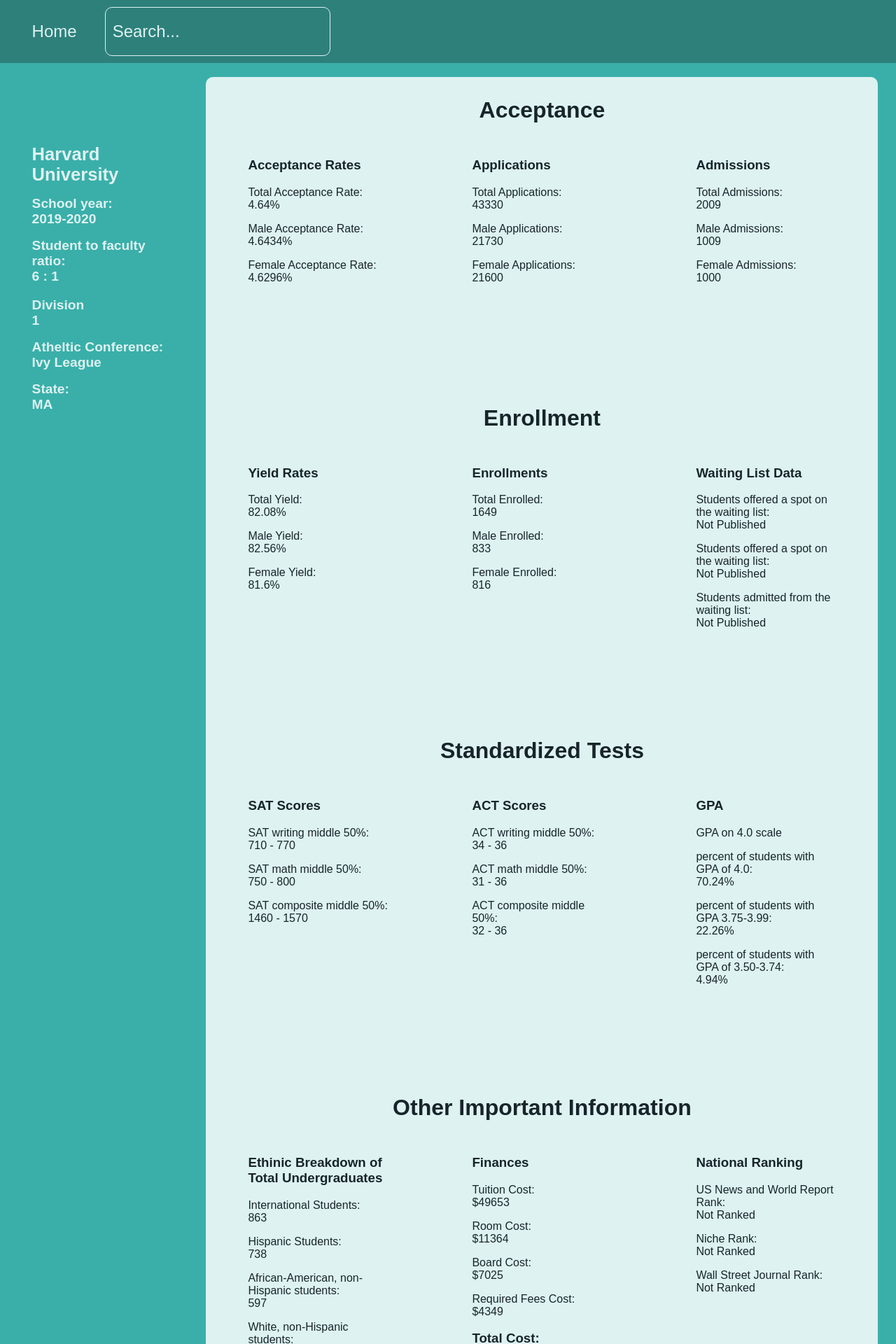
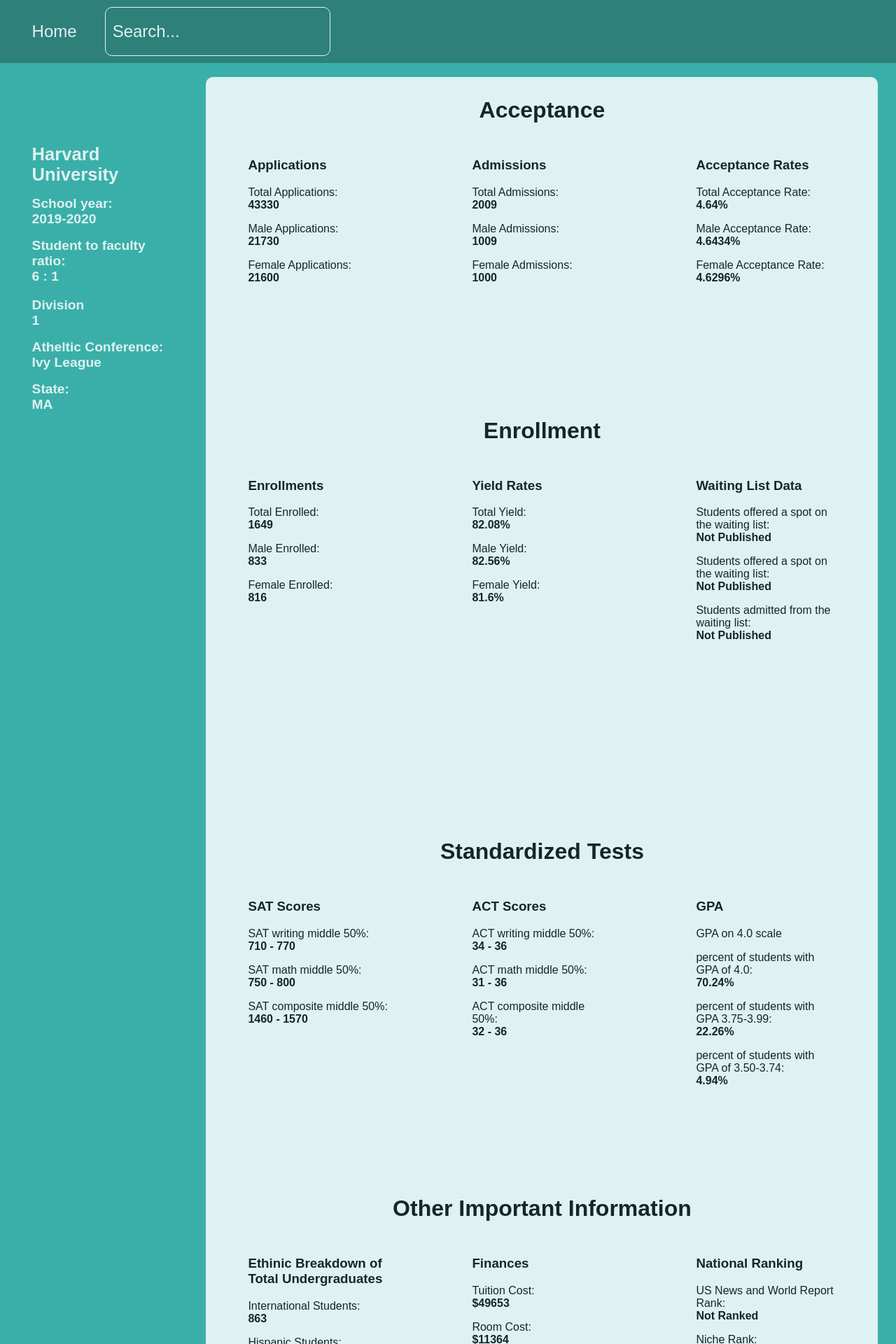
Before and after one commit to tomyyyD/djangoCollegeWebsite, a Django app: page /5/ in a window 1280 px wide. Shown: the top 1920 px of the page at 70% size. Run offline with Django 3.2, Linux system fonts and the light colour scheme; data comes from the database, SQL or seed files in the repository; some libraries are stand-ins or nearby versions.

Commit message:
bold the number in detail page

```diff
--- a/query/templates/query/details.html
+++ b/query/templates/query/details.html
@@ -39,25 +39,25 @@
                     <h1>Acceptance</h1>
                     <div class="collegeData">
                         <div class="dataGroup">
-                            <h3 class="info">Acceptance Rates</h3>
-                            <p>Total Acceptance Rate: <br>{{ college.totalAcceptRate }}%</p>
-                            <p>Male Acceptance Rate: <br>{{ college.maleAcceptRate }}%</p>
-                            <p>Female Acceptance Rate: <br>{{ college.femaleAcceptRate }}%</p>
-                            <p class='summary'>The percentage of applied students that were accepted.</p>
-                        </div>
-                        <div class="dataGroup">
                             <h3 class="info">Applications</h3>
-                            <p>Total Applications: <br>{{college.totalApps }}</p>
-                            <p>Male Applications: <br>{{college.maleApps }}</p>
-                            <p>Female Applications: <br>{{college.femaleApps }}</p>
-                            <p class='summary'>Applications are the number of students that applied to the university.</p>
+                            <p>Total Applications: <br><b>{{college.totalApps }}</b></p>
+                            <p>Male Applications: <br><b>{{college.maleApps }}</b></p>
+                            <p>Female Applications: <br><b>{{college.femaleApps }}</b></p>
+                            <p class='summary'>The number of students that applied to the university.</p>
                         </div>
                         <div class="dataGroup">
                             <h3 class="info">Admissions</h3>
-                            <p>Total Admissions: <br>{{college.totalAdmits }}</p>
-                            <p>Male Admissions: <br>{{college.maleAdmits }}</p>
-                            <p>Female Admissions: <br>{{college.femaleAdmits }}</p>
-                            <p class='summary'>Admissions are the number of students that are accepted into the university.</p>
+                            <p>Total Admissions: <br><b>{{college.totalAdmits }}</b></p>
+                            <p>Male Admissions: <br><b>{{college.maleAdmits }}</b></p>
+                            <p>Female Admissions: <br><b>{{college.femaleAdmits }}</b></p>
+                            <p class='summary'>The number of students that are accepted into the university.</p>
+                        </div>
+                        <div class="dataGroup">
+                            <h3 class="info">Acceptance Rates</h3>
+                            <p>Total Acceptance Rate: <br><b>{{ college.totalAcceptRate }}%</b></p>
+                            <p>Male Acceptance Rate: <br><b>{{ college.maleAcceptRate }}%</b></p>
+                            <p>Female Acceptance Rate: <br><b>{{ college.femaleAcceptRate }}%</b></p>
+                            <p class='summary'>The percentage of applied students that were admitted. (admitted students divided by applied students)</p>
                         </div>
                     </div>
                 </div>
@@ -65,41 +65,41 @@
                 <div class="dataType">
                     <h1>Enrollment</h1>
                     <div class="collegeData">
+                        <div class="dataGroup">
+                            <h3 class="info">Enrollments</h3>
+                            <p>Total Enrolled: <br><b>{{college.totalEnrolled }}</b></p>
+                            <p>Male Enrolled: <br><b>{{college.maleEnrolled }}</b></p>
+                            <p>Female Enrolled: <br><b>{{college.femaleEnrolled }}</b></p>
+                            <p class='summary'>The number of accepted students that attend the university.</p>
+                        </div>
                         <div class='dataGroup'>
                             <h3 class="info">Yield Rates</h3>
-                            <p>Total Yield: <br>{{college.totalYield}}%</p>
-                            <p>Male Yield: <br>{{college.maleYield}}%</p>
-                            <p>Female Yield: <br>{{college.femaleYield}}%</p>
-                            <p class='summary'>Yield is the percent of accepted students that attend the university.</p>
-                        </div>
-                        <div class="dataGroup">
-                            <h3 class="info">Enrollments</h3>
-                            <p>Total Enrolled: <br>{{college.totalEnrolled }}</p>
-                            <p>Male Enrolled: <br>{{college.maleEnrolled }}</p>
-                            <p>Female Enrolled: <br>{{college.femaleEnrolled }}</p>
-                            <p class='summary'>Enrollment is the number of accepted students that attend the university.</p>
+                            <p>Total Yield: <br><b>{{college.totalYield}}%</b></p>
+                            <p>Male Yield: <br><b>{{college.maleYield}}%</b></p>
+                            <p>Female Yield: <br><b>{{college.femaleYield}}%</b></p>
+                            <p class='summary'>The percent of accepted students that enroll in the university. (enrolled students divided by accepted students)</p>
                         </div>
                         <div class='dataGroup'>
                             <h3 class="info">Waiting List Data</h3>
-                            <p>Students offered a spot on the waiting list: <br>{% if college.offeredWaitlist == 0 %}
+                            <p>Students offered a spot on the waiting list: <br><b>{% if college.offeredWaitlist == 0 %}
                                 Not Published
                                 {% else %}
                                 {{college.offeredWaitlist}}
-                                {% endif %}
+                                {% endif %}</b>
                             </p>
-                            <p>Students offered a spot on the waiting list: <br>{% if college.tookWaitlist == 0 %}
+                            <p>Students offered a spot on the waiting list: <br><b>{% if college.tookWaitlist == 0 %}
                                 Not Published
                                 {% else %}
                                 {{college.tookWaitlist}}
-                                {% endif %}
+                                {% endif %}</b>
                             </p>
-                            <p>Students admitted from the waiting list: <br>{% if college.admittedWaitlist == 0 and college.tookWaitlist == 0 and college.offeredWaitlist == 0 %}
+                            <p>Students admitted from the waiting list: <br><b>{% if college.admittedWaitlist == 0 and college.tookWaitlist == 0 and college.offeredWaitlist == 0 %}
                                 Not Published
                                 {% else %}
                                 {{college.admittedWaitlist}}
-                                {% endif %}
+                                {% endif %}</b>
                             </p>
-                            <p class='summary'>{{college.name}}'s waiting list breakdown (if published). </p>
+                            <p class='summary'>The waiting list is where colleges will put students that they think are qualified but did not get accepted. If an accepted student decides not to go to the college, the college can pull from the waiting list to maintain their class size.</p>
                         </div>
                     </div>
                 </div>
@@ -109,16 +109,16 @@
                     <div class='collegeData'>
                         <div class='dataGroup'>
                             <h3 class="info">SAT Scores</h3>
-                            <p>SAT writing middle 50%: <br>{{ college.satWriting25th }} - {{college.satWriting75th}}</p>
-                            <p>SAT math middle 50%: <br>{{ college.satMath25th }} - {{college.satMath75th}}</p>
-                            <p>SAT composite middle 50%: <br>{{college.satTotal25th}} - {{college.satTotal75th}} </p>
+                            <p>SAT writing middle 50%: <br><b>{{ college.satWriting25th }} - {{college.satWriting75th}}</b></p>
+                            <p>SAT math middle 50%: <br><b>{{ college.satMath25th }} - {{college.satMath75th}}</b></p>
+                            <p>SAT composite middle 50%: <br><b>{{college.satTotal25th}} - {{college.satTotal75th}}</b></p>
                             <p class='summary'>The SAT score breakdown for {{ college.name }}.</p>
                         </div>
                         <div class='dataGroup'>
                             <h3 class="info">ACT Scores</h3>
-                            <p>ACT writing middle 50%: <br>{{ college.actEnglish25th }} - {{college.actEnglish75th}}</p>
-                            <p>ACT math middle 50%: <br>{{ college.actMath25th }} - {{college.actMath75th}}</p>
-                            <p>ACT composite middle 50%: <br>{{college.actTotal25th}} - {{college.actTotal75th}} </p>
+                            <p>ACT writing middle 50%: <br><b>{{ college.actEnglish25th }} - {{college.actEnglish75th}}</b></p>
+                            <p>ACT math middle 50%: <br><b>{{ college.actMath25th }} - {{college.actMath75th}}</b></p>
+                            <p>ACT composite middle 50%: <br><b>{{college.actTotal25th}} - {{college.actTotal75th}}</b></p>
                             <p class='summary'>The ACT score breakdown for {{ college.name }}.</p>
                         </div>
                         <div class="dataGroup">
@@ -128,9 +128,9 @@
                                 <p>This data was not published by {{college.name}}</p>
                             {% else %}
 
-                                <p>percent of students with GPA of 4.0: <br>{{ college.gpaFour }}%</p>
-                                <p>percent of students with GPA 3.75-3.99: <br>{{ college.gpaThreeSevenFive }}%</p>
-                                <p>percent of students with GPA of 3.50-3.74: <br>{{ college.gpaThreeFive }}%</p>
+                                <p>percent of students with GPA of 4.0: <br><b>{{ college.gpaFour }}%</b></p>
+                                <p>percent of students with GPA 3.75-3.99: <br><b>{{ college.gpaThreeSevenFive }}%</b></p>
+                                <p>percent of students with GPA of 3.50-3.74: <br><b>{{ college.gpaThreeFive }}%</b></p>
                             {% endif %}
                             <p class='summary'>The GPA breakdown for {{ college.name }} in the 4.0-3.5 range.</p>
                         </div>
@@ -141,30 +141,30 @@
                     <div class='collegeData'>
                         <div class='dataGroup'>
                             <h3 class="info">Ethinic Breakdown of Total Undergraduates</h3>
-                            <p>International Students: <br>{{college.internationalStudents}}</p>
-                            <p>Hispanic Students: <br>{{college.hispanicStudents}}</p>
-                            <p>African-American, non-Hispanic students: <br>{{college.blackStudents}}</p>
-                            <p>White, non-Hispanic students: <br>{{college.whiteStudents}}</p>
-                            <p>American Indian or Alaka Native, non-Hispanic students: <br>{{college.nativeStudents}}</p>
-                            <p>Asian, non-Hispanic students: <br>{{ college.asianStudents}}</p>
-                            <p>Native Hawaiian or Pacific Islander, non-hispanic: <br>{{college.pacificStudents}}</p>
-                            <p>Two or more races, non-Hispanic <br>{{college.mixedStudents}}</p>
-                            <p>Unknown Ethnicity students: <br>{{college.unknownStudents}}</p>
+                            <p>International Students: <br><b>{{college.internationalStudents}}</b></p>
+                            <p>Hispanic Students: <br><b>{{college.hispanicStudents}}</b></p>
+                            <p>African-American, non-Hispanic students: <br><b>{{college.blackStudents}}</b></p>
+                            <p>White, non-Hispanic students: <br><b>{{college.whiteStudents}}</b></p>
+                            <p>American Indian or Alaka Native, non-Hispanic students: <br><b>{{college.nativeStudents}}</b></p>
+                            <p>Asian, non-Hispanic students: <br><b>{{ college.asianStudents}}</b></p>
+                            <p>Native Hawaiian or Pacific Islander, non-hispanic: <br><b>{{college.pacificStudents}}</b></p>
+                            <p>Two or more races, non-Hispanic <br><b>{{college.mixedStudents}}</b></p>
+                            <p>Unknown Ethnicity students: <br><b>{{college.unknownStudents}}</b></p>
                             <p class='summary'>How ethnic groups are represented at {{college.name}}</p>
                         </div>
                         <div class='dataGroup'>
                             <h3 class="info">Finances</h3>
-                            <p>Tuition Cost: <br>${{college.tuitionCost}}</p>
+                            <p>Tuition Cost: <br><b>${{college.tuitionCost}}</b></p>
                             {% if college.boardCost != 0 %}
-                                <p>Room Cost: <br>${{college.roomCost}}</p>
-                                <p>Board Cost: <br>${{college.boardCost}}</p>
+                                <p>Room Cost: <br><b>${{college.roomCost}}</b></p>
+                                <p>Board Cost: <br><b>${{college.boardCost}}</b></p>
                             {% else %}
-                                <p>Room and Board: <br>${{college.roomCost}}</p>
+                                <p>Room and Board: <br><b>${{college.roomCost}}</b></p>
                             {% endif %}
-                            <p>Required Fees Cost: <br>${{college.requiredFeeCost}}</p>
-                            <h3>Total Cost: <br>${{college.totalCost}}</h3>
+                            <p>Required Fees Cost: <br><b>${{college.requiredFeeCost}}</b></p>
+                            <h3>Total Cost: <br><b>${{college.totalCost}}</b></h3>
                             {% if college.inStateTuitionCost != 0 and college.inStateTuitionCost != college.tuitionCost %}
-                            <h3>Total In-State Cost: <br>${{college.inStateCost}}</h3>
+                            <h3>Total In-State Cost: <br><b>${{college.inStateCost}}</b></h3>
                             {% endif %}
                             <p>*all of this data is before any financial aid or scholarships. This is not representative of the average cost to go to {{college.name}}</p>
                             <p class='summary'>The RAW cost to go to {{college.name}} BEFORE any financial aid is added</p>
@@ -172,25 +172,25 @@
                         <div class="dataGroup">
                             <h3 class="info">National Ranking</h3>
                             <p>US News and World Report Rank:
-                                <br>{% if college.usnRank == 0 %}
+                                <br><b>{% if college.usnRank == 0 %}
                                     Not Ranked
                                     {% else %}
                                     {{college.usnRank}}
-                                {% endif %}
+                                    {% endif %}</b>
                             </p>
                             <p>Niche Rank:
-                                <br>{% if college.nicheRank == 0 %}
+                                <br><b>{% if college.nicheRank == 0 %}
                                     Not Ranked
                                     {% else %}
                                     {{college.nicheRank}}
-                                {% endif %}
+                                    {% endif %}</b>
                             </p>
                             <p>Wall Street Journal Rank:
-                                <br>{% if college.wsjRank == 0 %}
+                                <br><b>{% if college.wsjRank == 0 %}
                                     Not Ranked
                                     {% else %}
                                     {{college.wsjRank}}
-                                {% endif %}
+                                    {% endif %}</b>
                             </p>
                             <p class="summary">Rank of college based on multiple sources</p>
                         </div>
```
Also changed, not shown: 1 other file. Lines whose indentation alone changed are shown as unchanged.
